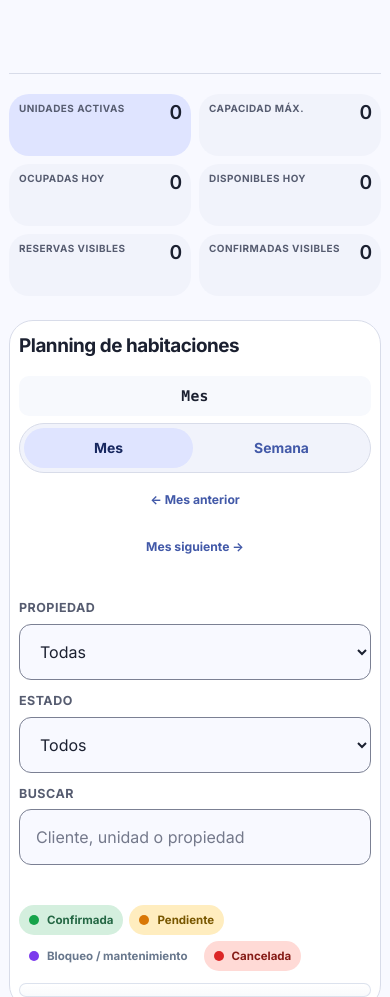
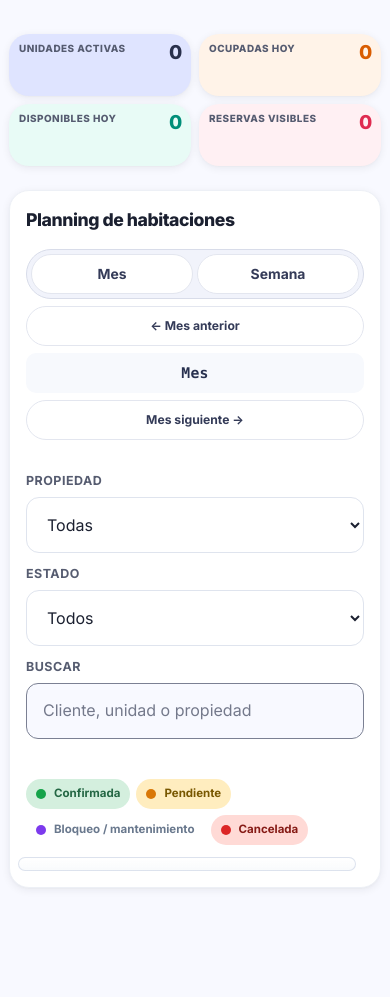
Before and after one commit to sergiodq/mialojamiento, a website with bundled scripts: page dashboard.html in a window 390 px wide. Shown: the top 997 px of the page. Built offline with nearby package versions, Linux system fonts and the light colour scheme; no server answers.

Commit message:
ui: load vibrant responsive theme in dashboard.html

```diff
--- a/dashboard.html
+++ b/dashboard.html
@@ -3,11 +3,12 @@
 <head>
   <meta charset="UTF-8">
   <meta name="viewport" content="width=device-width, initial-scale=1.0, viewport-fit=cover">
-  <meta name="theme-color" content="#4259a8">
+  <meta name="theme-color" content="#ff385c">
   <title>MiAlojamiento · Dashboard</title>
   <link rel="stylesheet" href="css/styles.css">
   <link rel="stylesheet" href="css/responsive.css">
   <link rel="stylesheet" href="css/material3.css" data-material3>
+  <link rel="stylesheet" href="css/ux-vibrante.css">
 </head>
 <body class="dashboard-page">
   <div class="page-shell">
```
